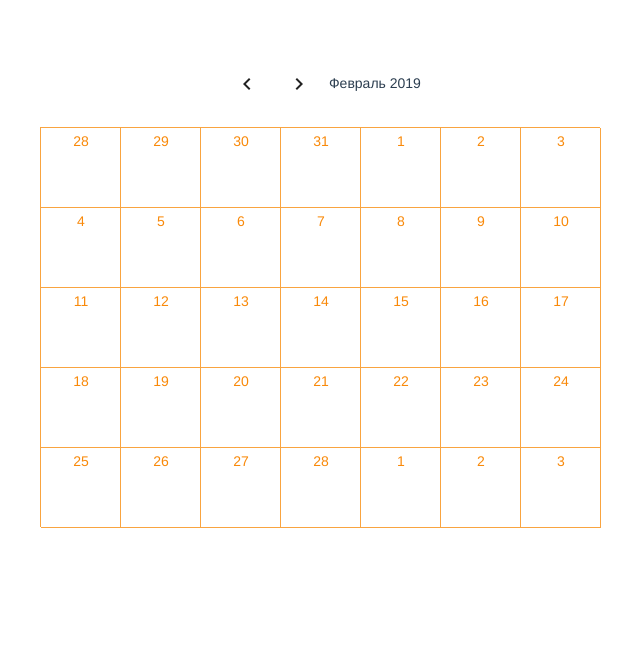
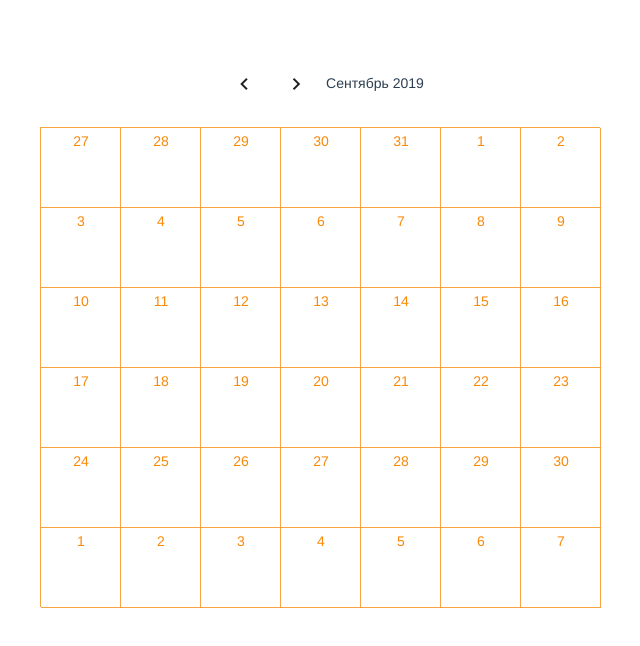
Before and after one commit to StasEvseev/calendar-vue, a Vue app: page / in a window 1280 px wide. Shown: the top 646 px of the page, without its empty margins (319-959 px from the left). Built offline with nearby package versions, Linux system fonts and the light colour scheme.

Commit message:
Collect Date objects for array of days to highlight today

```diff
--- a/src/App.vue
+++ b/src/App.vue
@@ -2,7 +2,7 @@
   <div id="app">
 
     <Month :month="month" />
-    <Sheet :days="days" />
+    <Sheet :days="days" :today="today" />
 
   </div>
 </template>
@@ -26,25 +26,25 @@ function calculateDays(month, year) {
     let value = lastDayOfPrevMonth.getDate();
 
     if (firstOfMonthWeek === 0) {
-        days[6] = 1;
+        days[6] = [1, new Date(today.getFullYear(), today.getMonth(), 2)];
 
         for (let i = 5; i >= 0; i--) {
-            days[i] = value;
+            days[i] = [value, new Date(today.getFullYear(), today.getMonth() - 1, value + 1)];
             value -= 1;
         }
         value = 1;
 
     } else {
         for (let i = firstOfMonthWeek - 2; i >= 0; i--) {
-            days[i] = value;
+            days[i] = [value, new Date(today.getFullYear(), today.getMonth() - 1, value + 1)];
             value -= 1;
         }
         value = 1;
-        days[firstOfMonthWeek - 1] = value;
+        days[firstOfMonthWeek - 1] = [value, new Date(today.getFullYear(), today.getMonth(), value + 1)];
 
         for (let i = firstOfMonthWeek; i < 7; i++) {
             value += 1;
-            days[i] = value;
+            days[i] = [value, new Date(today.getFullYear(), today.getMonth(), value + 1)];
         }
     }
 
@@ -61,7 +61,12 @@ function calculateDays(month, year) {
             } else {
                 value += 1;
             }
-            days.push(value);
+            if (last_day_passed) {
+                days.push([value, new Date(today.getFullYear(), today.getMonth() + 1, value + 1)]);
+            } else {
+                days.push([value, new Date(today.getFullYear(), today.getMonth(), value + 1)]);
+            }
+
         }
     }
 
@@ -69,15 +74,16 @@ function calculateDays(month, year) {
 }
   let today = new Date();
 
-  let days = calculateDays(today.getMonth() + 1, today.getFullYear());
+  let days = calculateDays(8 + 1, today.getFullYear());
 
-  let obj = {month: today.getMonth(), year: today.getFullYear()};
+  let obj = {month: 8, year: today.getFullYear()};
 
 export default {
   name: 'app',
   data: () => ({
     days: days,
-      month: obj
+      month: obj,
+      today: today,
   }),
     watch:
   {
--- a/src/components/Sheet.vue
+++ b/src/components/Sheet.vue
@@ -2,7 +2,10 @@
     <div class="month">
       <div class="week" v-for="row in rows()">
         <div class="day" v-for="(day, i) in daysAtRow( row, 7 )">
-           {{day}}
+          <span v-bind:class="[{ today: today.getUTCDate() === day[1].getUTCDate() && today.getMonth() === day[1].getMonth() && today.getFullYear() === day[1].getFullYear()}]">
+            {{day[1].getUTCDate()}}
+          </span>
+
         </div>
 
       </div>
@@ -22,7 +25,8 @@ export default {
     },
 
     props: {
-        days: Array
+        days: Array,
+        today: Date,
     },
     methods: {
         rows()
@@ -78,4 +82,12 @@ export default {
     -1px -1px #F9A440,
     inset -1px -1px 0 0 #F9A440;
 }
+
+  .today {
+    background-color: red;
+    font-weight: bold;
+    color: black;
+    font-size: 17px;
+  }
+
 </style>
```
